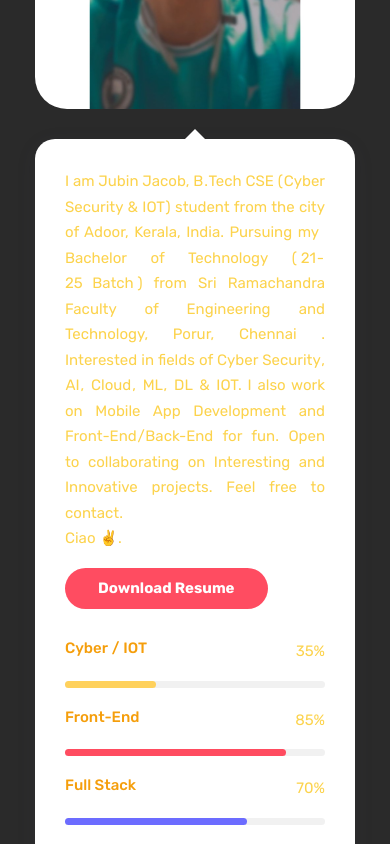
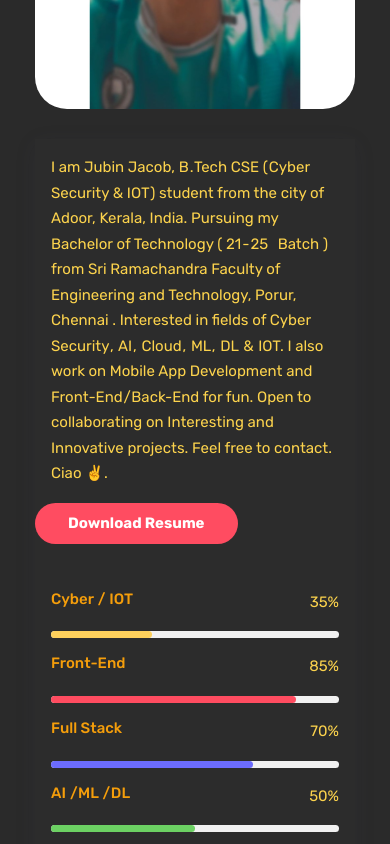
Before and after one commit to jubinjacob03/my-portfolio_ReactJS, a React (Create React App) app: page / in a window 390 px wide. Shown: the part 1260-2104 px from the top of the page. Built offline with nearby package versions, Linux system fonts and the light colour scheme; no server answers; the database is empty.

Commit message:
css cleanup

```diff
--- a/src/components/about/about.css
+++ b/src/components/about/about.css
@@ -2,36 +2,23 @@
     grid-template-columns: 3fr 9fr;
     column-gap: 1.875rem;
 }
+
 .about-data {
-    padding: 1.875rem;
     background-color: var(--container-color);
     box-shadow: var(--shadow);
-    border-radius: var(--border-radius);
     grid-template-columns: repeat(2, 1fr);
     column-gap: 1.875rem;
     align-items: flex-start;
     position: relative;
 }
 
-.about-data::before {
-    content: '';
-    width: 0;
-    height: 0;
-    border-top: 10px solid transparent;
-    border-bottom: 10px solid transparent;
-    border-right: 15px solid var(--container-color);
-    position: absolute;
-    left: -0.93rem;
-    top: 20%;
-}
-
 .about-description {
-    margin-bottom: 1rem;
-    text-align: justify;
+    padding: 1rem;
 }
 
 .about-skills {
-    row-gap: 1.25rem;
+    row-gap: 1rem;
+    padding: 1rem;
 }
 
 .skills-titles {
@@ -70,7 +57,7 @@
 
 .front-end {
     width: 85%;
-    background-color: rgb(255,76, 96);
+    background-color: rgb(255, 76, 96);
 }
 
 .full-stack {
@@ -95,14 +82,6 @@
         row-gap: 1.875rem;
     }
 
-    .about-data::before {
-        border-left: 10px solid transparent;
-        border-right: 10px solid transparent;
-        border-bottom: 10px solid #fff;
-        left: 49%;
-        top: -20px;
-    }
-
     .about-img {
         justify-self: center;
     }
@@ -111,10 +90,6 @@
 @media screen and (max-width: 768px) {
     .about-container {
         grid-template-columns: 350px;
-    }
-
-    .about-data::before {
-        left: 47%;
     }
 
     .about-data {
--- a/src/index.css
+++ b/src/index.css
@@ -9,7 +9,7 @@
     --title-color: #f59e0b;
     --text-color: #fcd34d;
     --body-color: #2a2a2a;
-    --container-color: #fff;
+    --container-color: #2c2c2c;
     /*=====Font=====*/
     --body-font: 'Rubik', sans-serif;
     --h1-font-size: 2.25rem;
```
Lines whose indentation alone changed are shown as unchanged.
